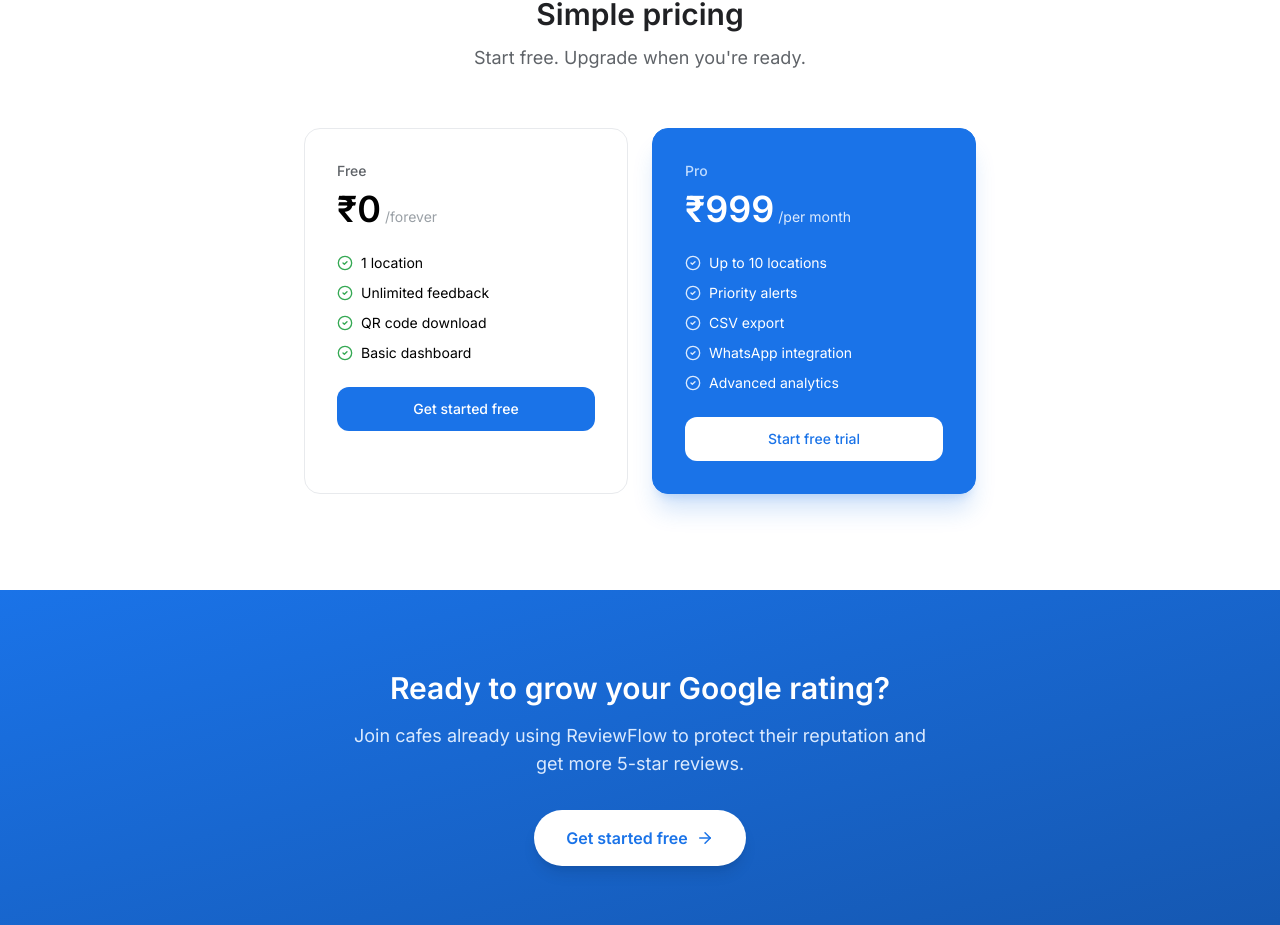
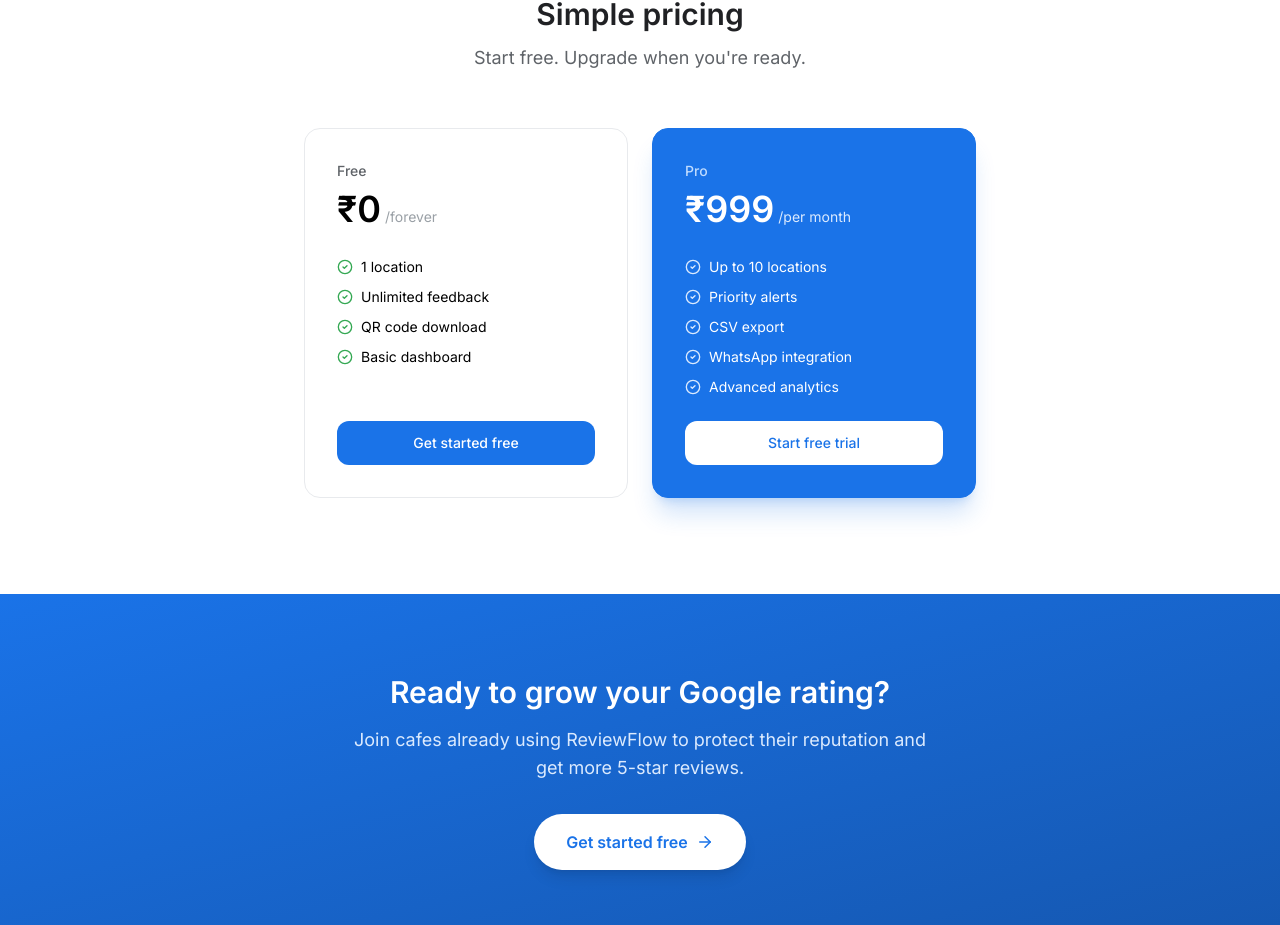
Before and after one commit to Kishan0029/reviewflow, a React (Vite) app: page / in a window 1280 px wide. Shown: the part 1992-2917 px from the top of the page. Built offline with nearby package versions, Linux system fonts and the light colour scheme; no server answers.

Commit message:
Fix pricing card button alignment

```diff
--- a/src/pages/Home.tsx
+++ b/src/pages/Home.tsx
@@ -137,7 +137,7 @@
           </div>
           <div className="grid sm:grid-cols-2 gap-6 max-w-2xl mx-auto">
             {PRICING.map(plan => (
-              <div key={plan.name} className={`rounded-2xl p-8 border ${plan.highlight ? 'bg-[#1A73E8] border-[#1A73E8] text-white shadow-xl shadow-[#1A73E8]/20' : 'bg-white border-[#E8EAED]'}`}>
+              <div key={plan.name} className={`flex flex-col rounded-2xl p-8 border ${plan.highlight ? 'bg-[#1A73E8] border-[#1A73E8] text-white shadow-xl shadow-[#1A73E8]/20' : 'bg-white border-[#E8EAED]'}`}>
                 <p className={`text-sm font-medium mb-2 ${plan.highlight ? 'text-blue-200' : 'text-[#5F6368]'}`}>{plan.name}</p>
                 <div className="flex items-baseline gap-1 mb-1">
                   <span className="text-4xl font-bold">{plan.price}</span>
@@ -153,7 +153,7 @@
                 </ul>
                 <Link
                   to="/signup"
-                  className={`block text-center font-medium py-3 rounded-xl text-sm transition ${plan.highlight ? 'bg-white text-[#1A73E8] hover:bg-blue-50' : 'bg-[#1A73E8] text-white hover:bg-[#1557B0]'}`}
+                  className={`mt-auto block text-center font-medium py-3 rounded-xl text-sm transition ${plan.highlight ? 'bg-white text-[#1A73E8] hover:bg-blue-50' : 'bg-[#1A73E8] text-white hover:bg-[#1557B0]'}`}
                 >
                   {plan.cta}
                 </Link>
```
